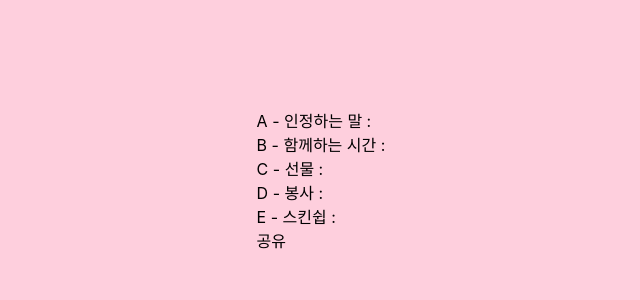
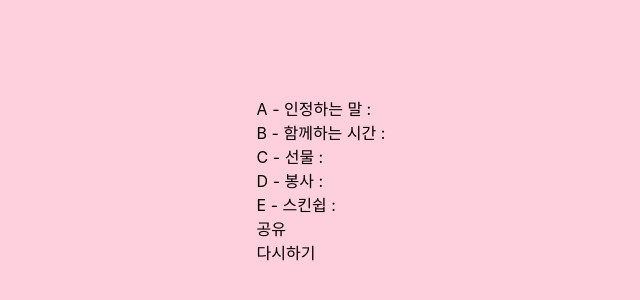
Before and after one commit to verycosy/the-five-love-languages, a React (Create React App) app: page /result in a window 1280 px wide. Shown: the part 220-520 px from the top of the page, without its empty margins (319-959 px from the left). Built offline with nearby package versions, Linux system fonts and the light colour scheme.

Commit message:
Reset Button

```diff
--- /dev/null
+++ b/src/components/ResetButton.tsx
@@ -0,0 +1,18 @@
+import { useNavigate } from 'react-router-dom';
+import { useResetRecoilState } from 'recoil';
+import answerTypeCountState from '../atoms/answer-type-count';
+import currentIndexState from '../atoms/current-index';
+
+export function ResetButton() {
+  const resetCurrentIndex = useResetRecoilState(currentIndexState);
+  const resetAnswerTypeCount = useResetRecoilState(answerTypeCountState);
+  const navigate = useNavigate();
+
+  const reset = () => {
+    resetAnswerTypeCount();
+    resetCurrentIndex();
+    navigate('/');
+  };
+
+  return <div onClick={reset}>다시하기</div>;
+}
--- a/src/components/Result.tsx
+++ b/src/components/Result.tsx
@@ -1,5 +1,6 @@
 import { useSearchParams } from 'react-router-dom';
 import { AnswerType } from '../questions';
+import { ResetButton } from './ResetButton';
 import { ShareButton } from './ShareButton';
 
 export function Result() {
@@ -19,7 +20,10 @@ export function Result() {
         <div>E - 스킨쉽 : {getAnswerTypeCount('E')}</div>
       </div>
 
-      <ShareButton />
+      <div>
+        <ShareButton />
+        <ResetButton />
+      </div>
     </div>
   );
 }
```
